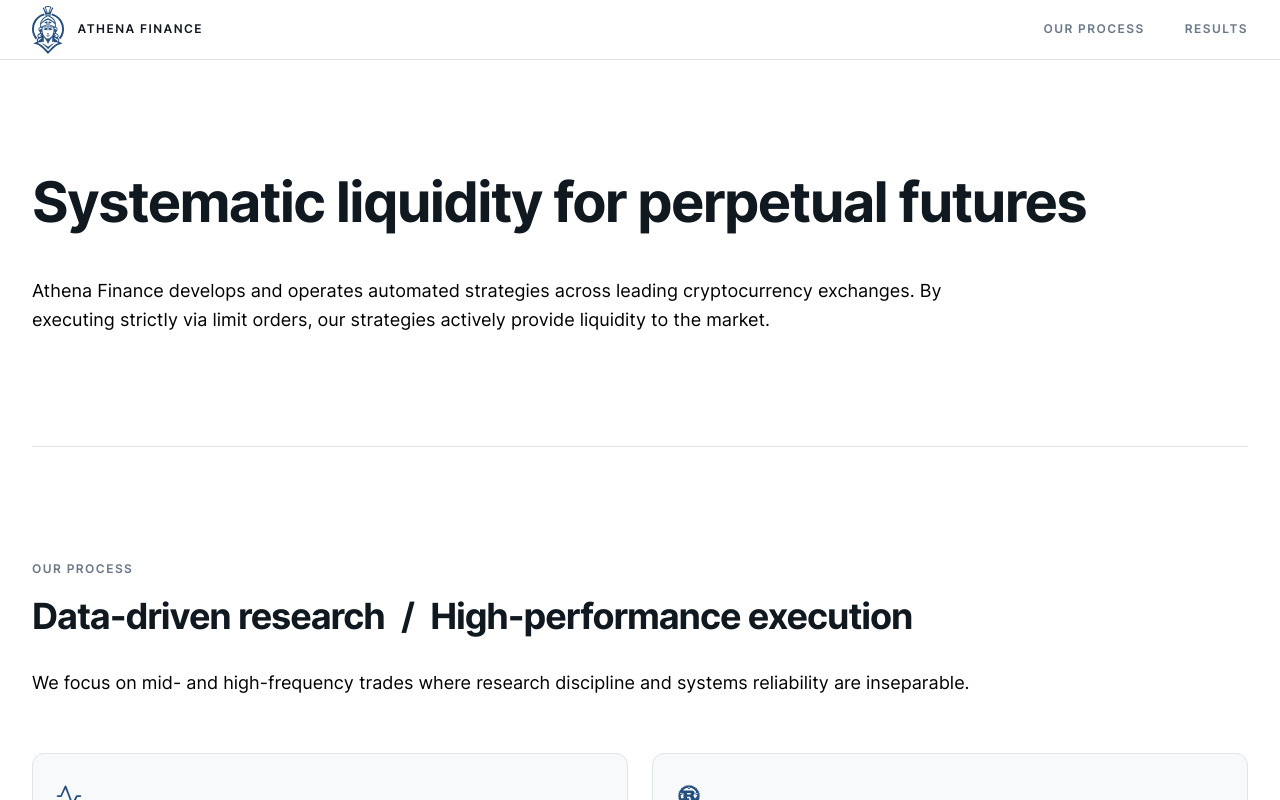
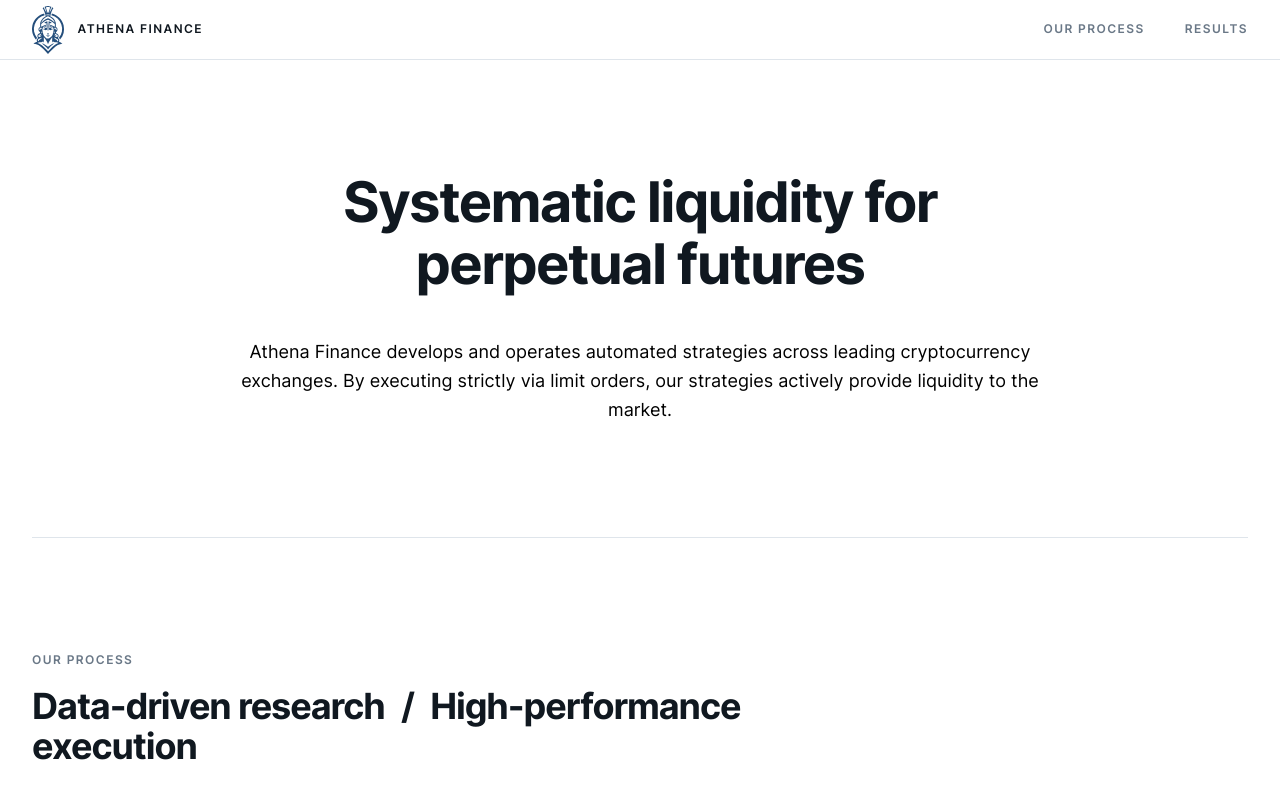
Before and after one commit to PanzerKunst/athena-finance-website, a React (Vite) app: page / in a window 1280 px wide. Shown: the top 800 px of the page. Built offline with nearby package versions, Linux system fonts and the light colour scheme.

Commit message:
Minor styling improvements

```diff
--- a/src/UI/LandingPage/LandingPage.scss
+++ b/src/UI/LandingPage/LandingPage.scss
@@ -13,9 +13,10 @@
     border-bottom: $border-width-xs solid $color-border;
   }
 
-  // Wide enough for the mockup's single-line headline on a desktop viewport
-  h1 {
-    max-width: 20em;
+  h1,
+  h2,
+  p {
+    max-width: calc(($vw-md + $vw-lg) / 2); // Better readibility on large screens
   }
 
   h1 + p {
@@ -30,9 +31,12 @@
     margin-inline: 0.25em;
   }
 
-  #hero > p {
-    max-width: 44em;
-    margin-bottom: 0;
+  #hero > .container {
+    > h1,
+    > p {
+      text-align: center;
+      margin-inline: auto;
+    }
   }
 
   #process ul {
--- a/src/UI/LandingPage/PerformanceStats.scss
+++ b/src/UI/LandingPage/PerformanceStats.scss
@@ -54,7 +54,6 @@
       > div {
         display: flex;
         flex-direction: column;
-        gap: 0.6em;
 
         &:last-child {
           text-align: right;
--- a/src/UI/_CommonStyles/_typography.scss
+++ b/src/UI/_CommonStyles/_typography.scss
@@ -57,7 +57,6 @@ h3,
 p {
   font-size: $font-size-xs;
   line-height: 1.6em;
-  max-width: $vw-lg;
 
   &:not(:last-child) {
     margin-bottom: 1.5em;
```
